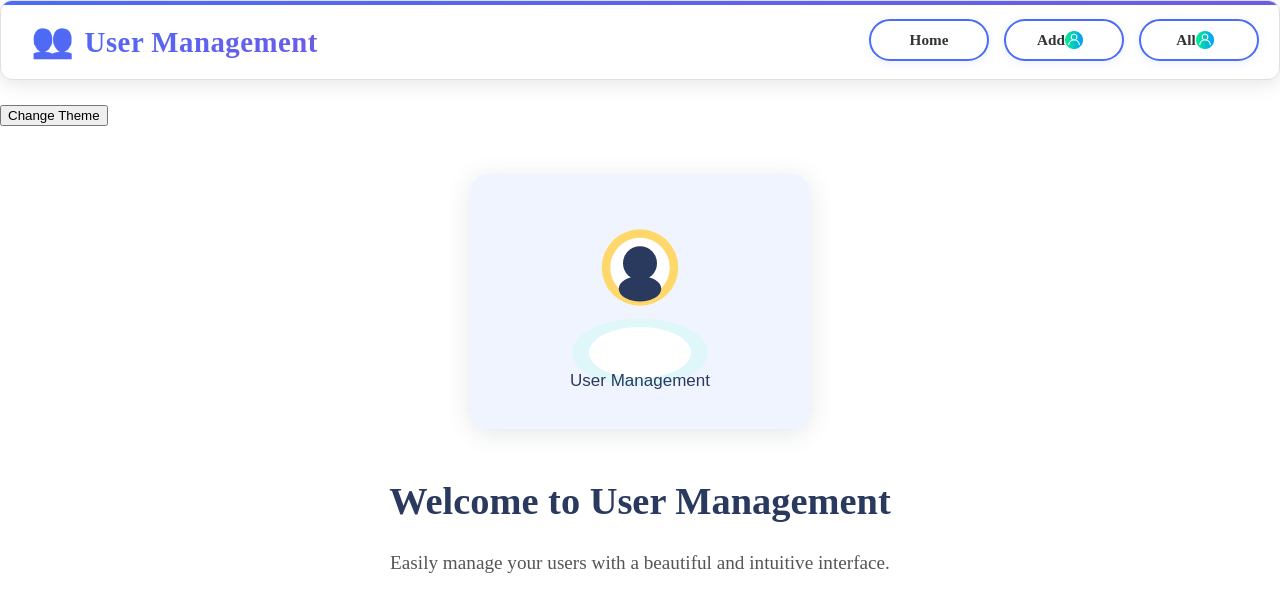
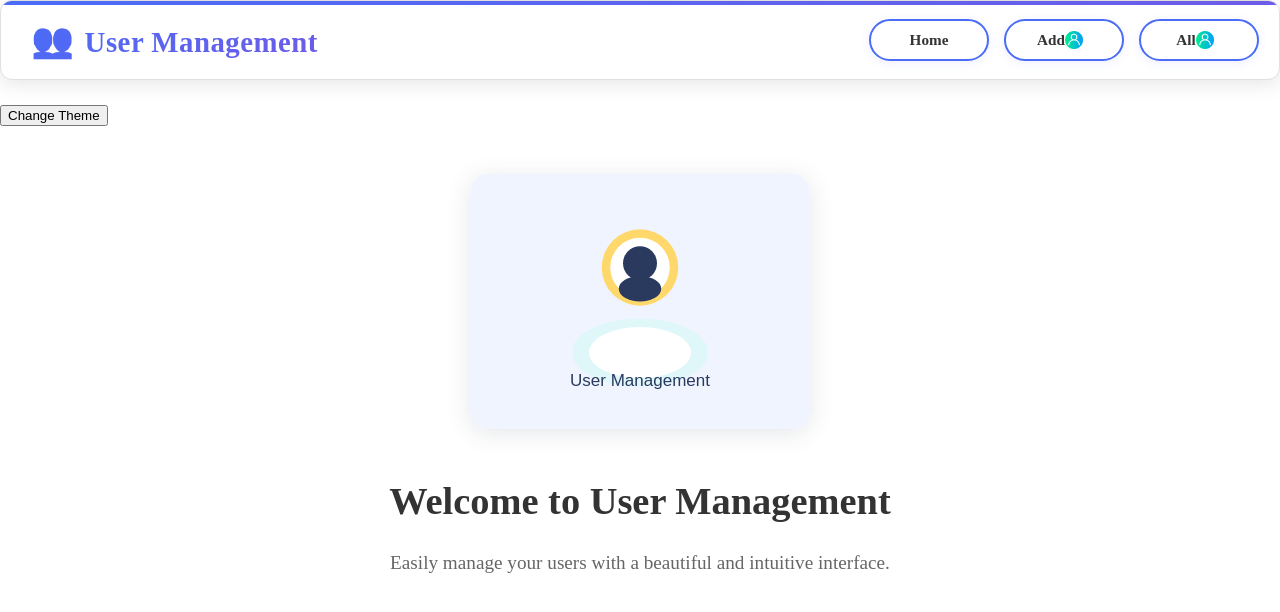
Before and after one commit to ansarirayyan01/CRUD, an Angular app: page / in a window 1280 px wide. Shown: the top 612 px of the page. Built offline with nearby package versions, Linux system fonts and the light colour scheme; data requests are answered from the project's data file.

Commit message:
changes in css

```diff
--- a/src/app/main-page/main-page.component.css
+++ b/src/app/main-page/main-page.component.css
@@ -20,7 +20,7 @@
 
 .main-page-title {
   font-size: 2.4rem;
-  color: #2a3a5e;
+  color: var(--text-primary);
   font-weight: 700;
   margin-bottom: 10px;
   text-align: center;
@@ -28,7 +28,7 @@
 
 .main-page-desc {
   font-size: 1.2rem;
-  color: #555;
+  color: var(--text-secondary);
   text-align: center;
   max-width: 500px;
 }
```
